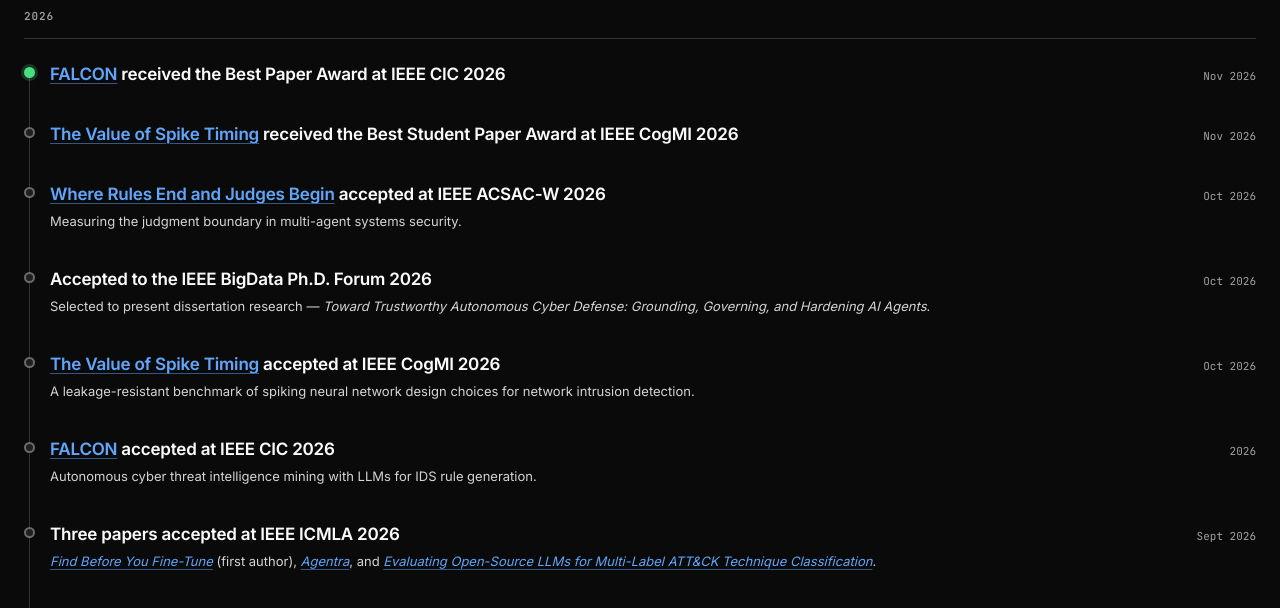
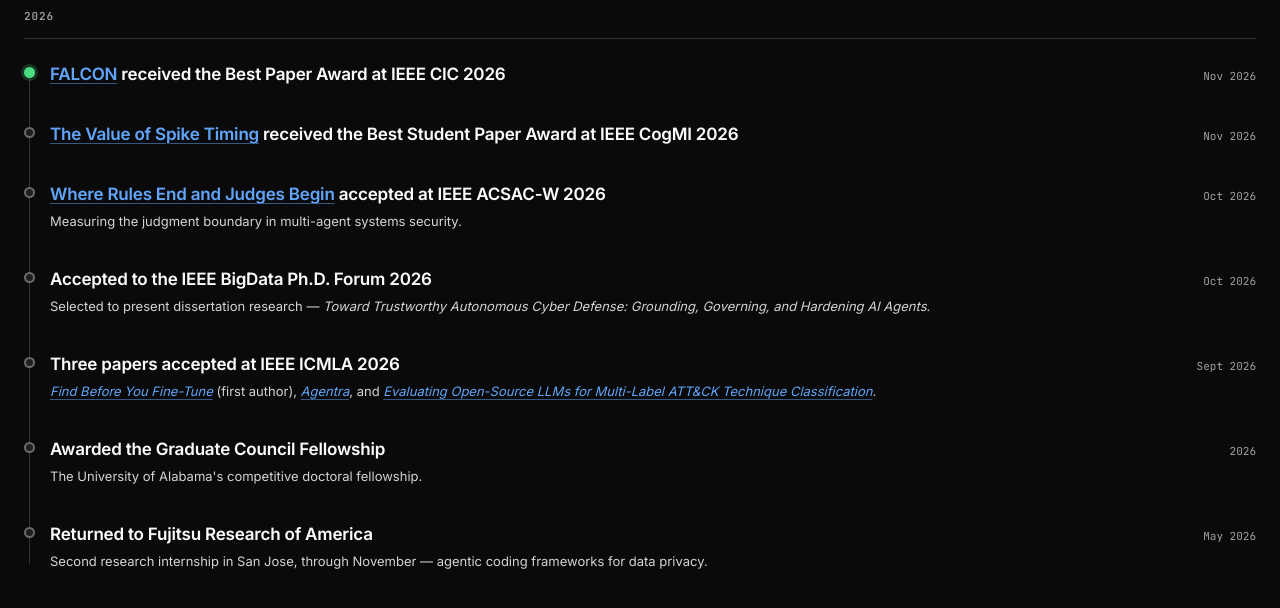
Before and after one commit to shaswata09/shaswata09.github.io, a plain HTML site: page news.html in a window 1280 px wide. Shown: the part 192-800 px from the top of the page. Drawn offline with Linux system fonts and the light colour scheme.

Commit message:
news updated

```diff
--- a/news.html
+++ b/news.html
@@ -230,34 +230,6 @@
                 <div class="tl__item reveal">
                   <div class="tl__head">
                     <h3 class="tl__org">
-                      <a class="paper-link" href="https://arxiv.org/abs/2606.01442" target="_blank" rel="noopener">The Value of Spike Timing</a> accepted at IEEE CogMI 2026
-                    </h3>
-                    <span class="tl__date">Oct 2026</span>
-                  </div>
-                  <p
-                    class="tl__role"
-                    style="font-weight: 400; color: var(--text-2)"
-                  >
-                    A leakage-resistant benchmark of spiking neural network
-                    design choices for network intrusion detection.
-                  </p>
-                </div>
-                <div class="tl__item reveal">
-                  <div class="tl__head">
-                    <h3 class="tl__org"><a class="paper-link" href="https://arxiv.org/abs/2508.18684" target="_blank" rel="noopener">FALCON</a> accepted at IEEE CIC 2026</h3>
-                    <span class="tl__date">2026</span>
-                  </div>
-                  <p
-                    class="tl__role"
-                    style="font-weight: 400; color: var(--text-2)"
-                  >
-                    Autonomous cyber threat intelligence mining with LLMs for
-                    IDS rule generation.
-                  </p>
-                </div>
-                <div class="tl__item reveal">
-                  <div class="tl__head">
-                    <h3 class="tl__org">
                       Three papers accepted at IEEE ICMLA 2026
                     </h3>
                     <span class="tl__date">Sept 2026</span>
```
